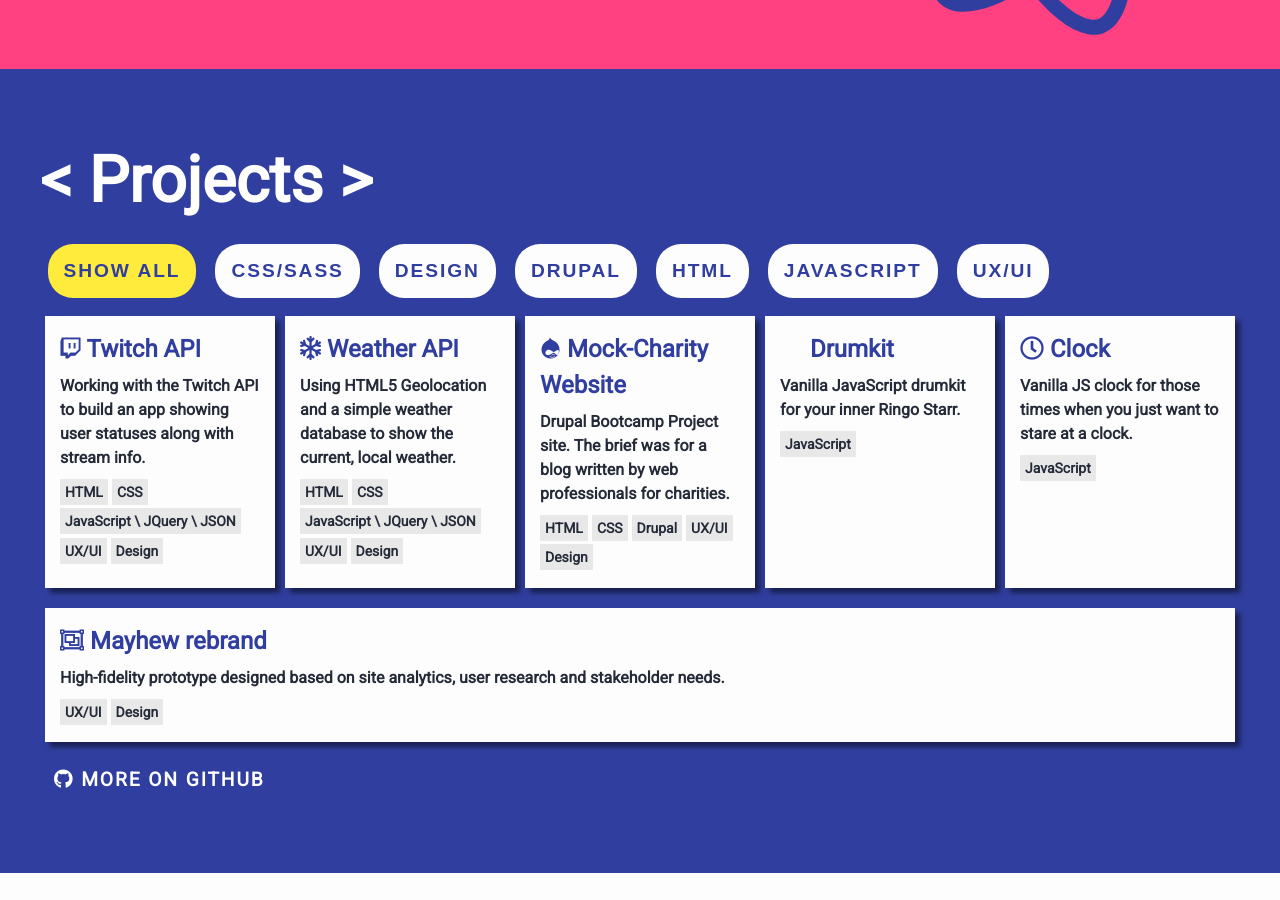
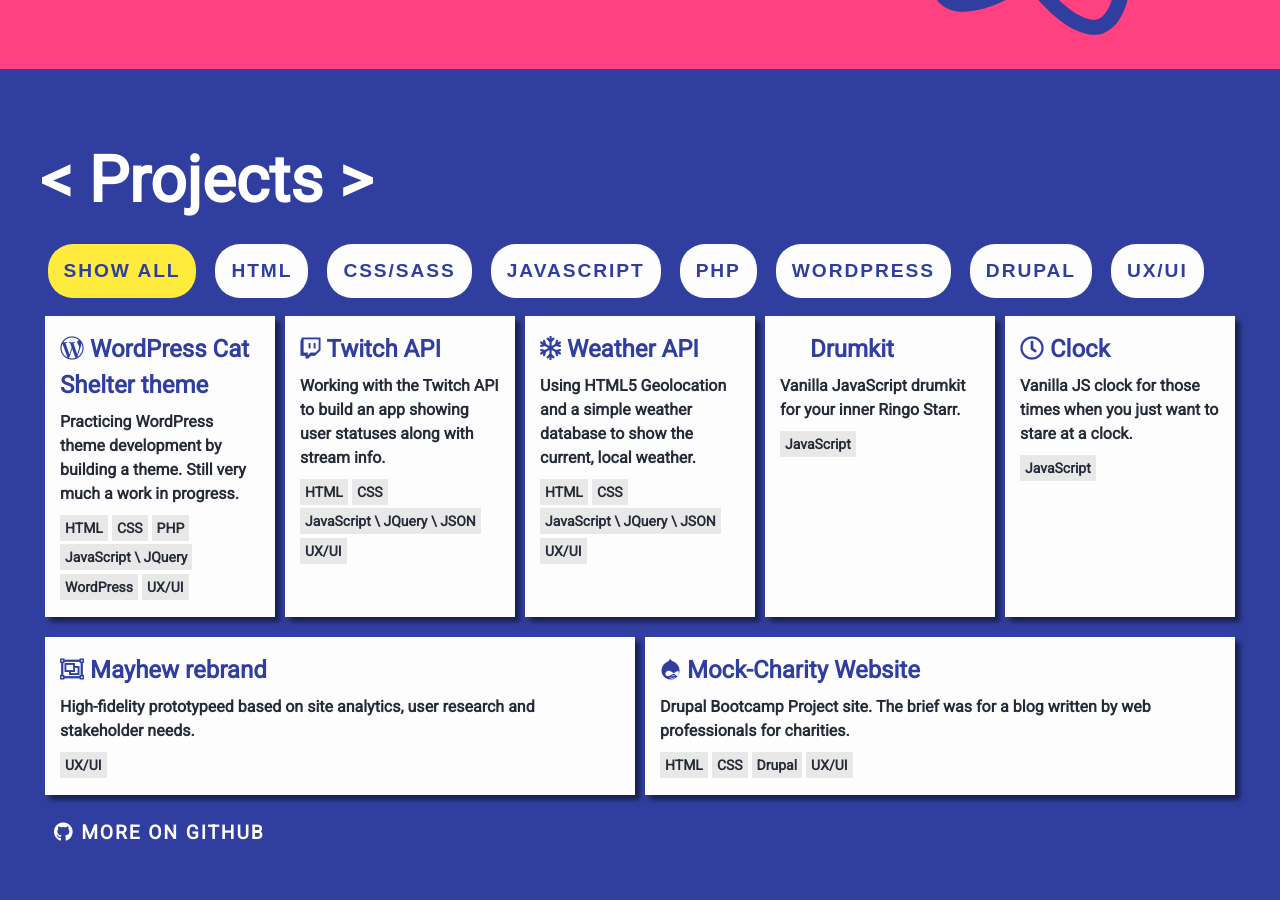
Before and after one commit to krisztin/krisztin.github.io, a Jekyll site: the page built from index.md, in a window 1280 px wide and 900 px high, scrolled down 788 px. Built offline with Jekyll 4.4.1, drawn with Linux system fonts in a browser that asks for light colours; nearby versions of some CDN libraries.

Commit message:
adding wp build to projects

```diff
--- a/_includes/home-projects.html
+++ b/_includes/home-projects.html
@@ -1,15 +1,30 @@
 <div id="buttons" class="btn-container">
   <button class="btn active btn-light" onclick="filterSelection('all')"> Show all</button>
+  <button class="btn btn-light" onclick="filterSelection('html')"> HTML</button>
   <button class="btn btn-light" onclick="filterSelection('css')"> CSS/SASS</button>
-  <button class="btn btn-light" onclick="filterSelection('design')"> Design</button>
+  <button class="btn btn-light" onclick="filterSelection('js')"> JavaScript</button>
+  <button class="btn btn-light" onclick="filterSelection('php')"> PHP</button>
+  <button class="btn btn-light" onclick="filterSelection('wp')"> WordPress</button>
   <button class="btn btn-light" onclick="filterSelection('drupal')"> Drupal</button>
-  <button class="btn btn-light" onclick="filterSelection('html')"> HTML</button>
-  <button class="btn btn-light" onclick="filterSelection('js')"> JavaScript</button>
   <button class="btn btn-light" onclick="filterSelection('uxui')"> UX/UI</button>
 </div>
 <div class="flex-container projects">
+  <article class="project-card css js html php wp uxui">
+    <a href="https://github.com/krisztin/wp-shelter-theme" target="_blank">
+      <h2><i class="fab fa-wordpress-simple"></i> WordPress Cat Shelter theme</h2>
 
-  <article class="project-card html css js uxui design">
+      <p>Practicing WordPress theme development by building a theme. Still very much a work in progress.</p>
+      <div class="tags">
+          <h4 class="tag">HTML</h4>
+          <h4 class="tag">CSS</h4>
+          <h4 class="tag">PHP</h4>
+          <h4 class="tag">JavaScript \ JQuery</h4>
+          <h4 class="tag">WordPress</h4>
+          <h4 class="tag">UX/UI</h4>
+      </div>
+    </a>
+  </article>
+  <article class="project-card html css js uxui">
     <a href="https://codepen.io/krisztiiin/full/wrVWZJ/" target="_blank">
       <h2><i class="fab fa-twitch"></i> Twitch API</h2>
       <p>Working with the Twitch API to build an app showing user statuses along with stream info.</p>
@@ -22,11 +37,10 @@
           <h4 class="tag">CSS</h4>
           <h4 class="tag">JavaScript \ JQuery \ JSON</h4>
           <h4 class="tag">UX/UI</h4>
-          <h4 class="tag">Design</h4>
         </a>
   </div>
   </article>
-  <article class="project-card html css js uxui design">
+  <article class="project-card html css js uxui">
     <a href="https://krisztin.github.io/projects/fcc-weather/" target="_blank">
       <h2><i class="fas fa-snowflake"></i> Weather API</h2>
       <p>Using HTML5 Geolocation and a simple weather database to show the current, local weather.</p>
@@ -39,24 +53,6 @@
           <h4 class="tag">CSS</h4>
           <h4 class="tag">JavaScript \ JQuery \ JSON</h4>
           <h4 class="tag">UX/UI</h4>
-          <h4 class="tag">Design</h4>
-        </div>
-      </a>
-  </article>
-  <article class="project-card html css drupal uxui design">
-    <a href="http://dev-appcharity.pantheonsite.io/" target="_blank">
-      <h2><i class="fab fa-drupal"></i> Mock-Charity Website</h2>
-      <p>Drupal Bootcamp Project site. The brief was for a blog written by web professionals for charities.</p>
-      <!-- <p class="project-how-link">
-        <a href="{{ site.baseurl }}{% link _posts/2018-01-19-bootcamp2.md %}">
-          <i class="fab fa-readme"></i> How was this built?</a>
-        </p> -->
-        <div class="tags">
-          <h4 class="tag">HTML</h4>
-          <h4 class="tag">CSS</h4>
-          <h4 class="tag">Drupal</h4>
-          <h4 class="tag">UX/UI</h4>
-          <h4 class="tag">Design</h4>
         </div>
       </a>
   </article>
@@ -82,17 +78,32 @@
       </div>
     </a>
   </article>
-  <article class="project-card uxui design">
-    <a href="https://invis.io/BWIQXA0H4QV" target="_blank">
+  <article class="project-card uxui">
+    <a href="https://projects.invisionapp.com/share/BWIQXA0H4QV#/screens" target="_blank">
       <h2><i class="far fa-object-group"></i> Mayhew rebrand</h2>
 
-      <p>High-fidelity prototype designed based on site analytics, user research and stakeholder needs.</p>
+      <p>High-fidelity prototypeed based on site analytics, user research and stakeholder needs.</p>
       <div class="tags">
         <h4 class="tag">UX/UI</h4>
-        <h4 class="tag">Design</h4>
       </div>
     </a>
   </article>
+  <article class="project-card html css drupal uxui">
+      <a href="http://dev-appcharity.pantheonsite.io/" target="_blank">
+        <h2><i class="fab fa-drupal"></i> Mock-Charity Website</h2>
+        <p>Drupal Bootcamp Project site. The brief was for a blog written by web professionals for charities.</p>
+        <!-- <p class="project-how-link">
+          <a href="{{ site.baseurl }}{% link _posts/2018-01-19-bootcamp2.md %}">
+            <i class="fab fa-readme"></i> How was this built?</a>
+          </p> -->
+          <div class="tags">
+            <h4 class="tag">HTML</h4>
+            <h4 class="tag">CSS</h4>
+            <h4 class="tag">Drupal</h4>
+            <h4 class="tag">UX/UI</h4>
+          </div>
+        </a>
+    </article>
   </div>
  <footer class="">
   <a href="https://github.com/krisztin/projects" target="_blank" class="btn btn-light-text">
```
